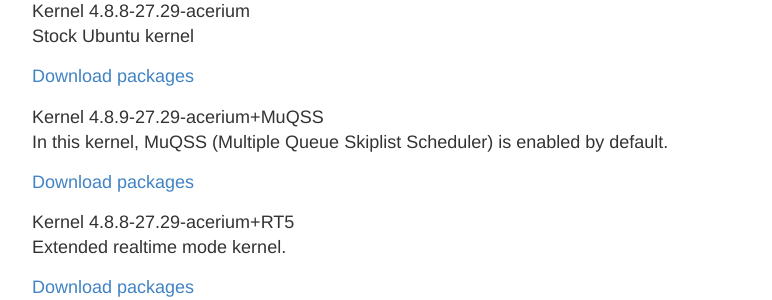
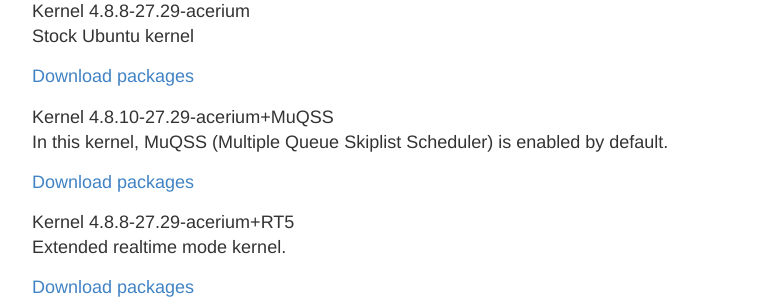
Before and after one commit to vmedvedev/andylavr.github.io, a Jekyll site: the page built from _posts/2016-11-05-english.md, in a window 1280 px wide and 900 px high, scrolled down 3741 px. Shown: the part 153-453 px from the top of the window, without its empty margins (248-1020 px from the left). Built offline with Jekyll 4.4.1, drawn with Linux system fonts in a browser that asks for light colours.

Commit message:
Update posts

```diff
--- a/_posts/2016-11-05-english.md
+++ b/_posts/2016-11-05-english.md
@@ -151,12 +151,12 @@
 
 
 <dl>
-    <dt>Kernel 4.8.9-27.29-acerium+MuQSS</dt>
+    <dt>Kernel 4.8.10-27.29-acerium+MuQSS</dt>
   <dd>In this kernel, MuQSS (Multiple Queue Skiplist Scheduler) is enabled by default.</dd>
 
 </dl>
 
-[Download packages](https://yadi.sk/d/f8ETTAVQzCE2T)
+[Download packages](https://yadi.sk/d/5USx3yalzEcoS)
 
 
 
```
Also changed, not shown: _posts/2016-11-05-russian.md (+2 -2 lines).
